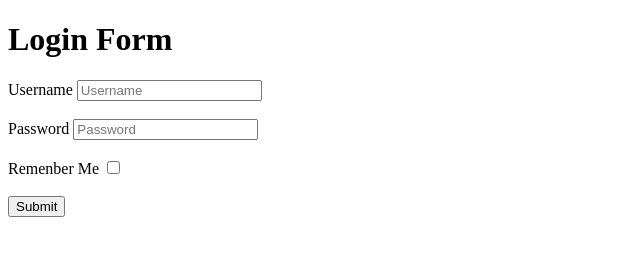
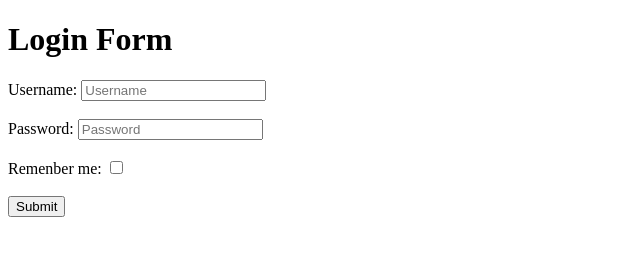
Before and after one commit to acciojob/remember-me-login-form-NidhiSingh-25, a website: page main.html in a window 1280 px wide. Shown: the full height of the page, 0-640 px from the left. Drawn offline with Linux system fonts and the light colour scheme.

Commit message:
created a submission

```diff
--- a/main.html
+++ b/main.html
@@ -11,13 +11,13 @@
 
 	<form>
 
-	<label for ="username">Username</label>
+	<label for ="username">Username:</label>
 	<input type="text" id="username" placeholder= "Username"><br><br>
 
-	<label for="password">Password</label>
+	<label for="password">Password:</label>
 	<input type="password" id="password" placeholder="Password"><br><br>
 
-	<label for="checkbox">Remenber Me</label>
+	<label for="checkbox">Remenber me:</label>
 	<input type="checkbox" id="checkbox" placeholder= "Remember me"><br><br>
 
 	<input type="submit" id="submit" value="Submit">
```
